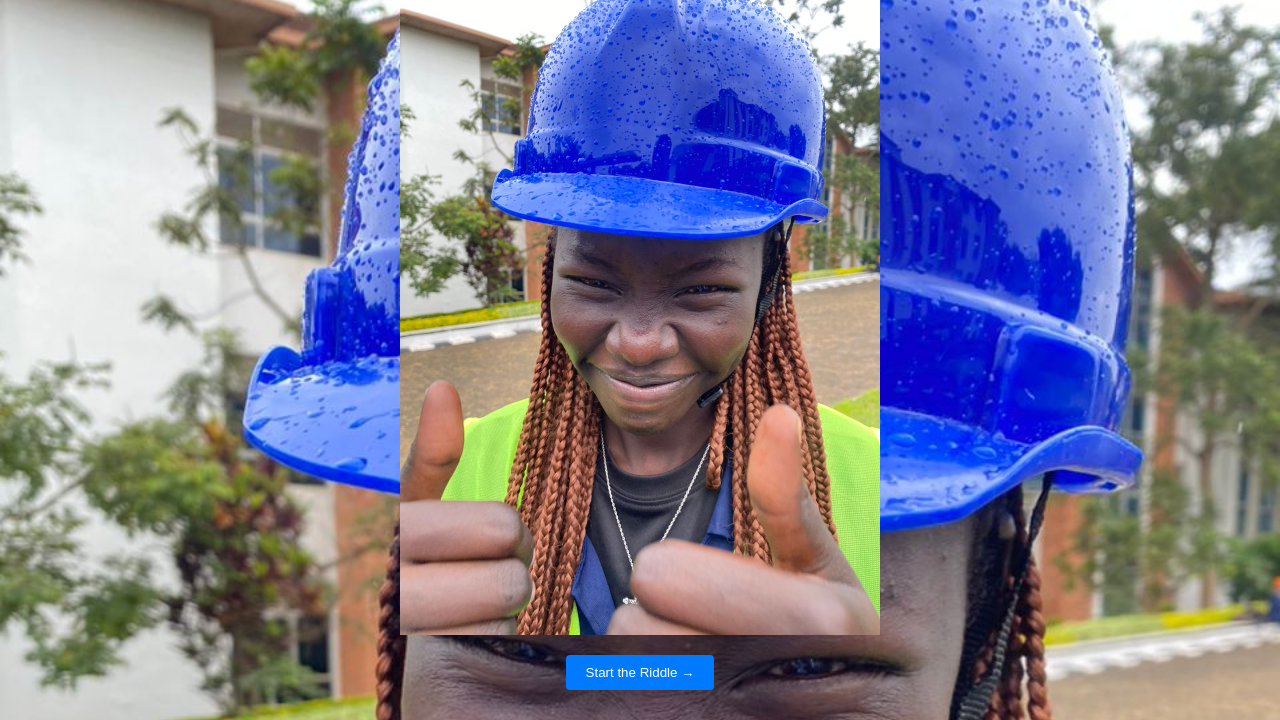
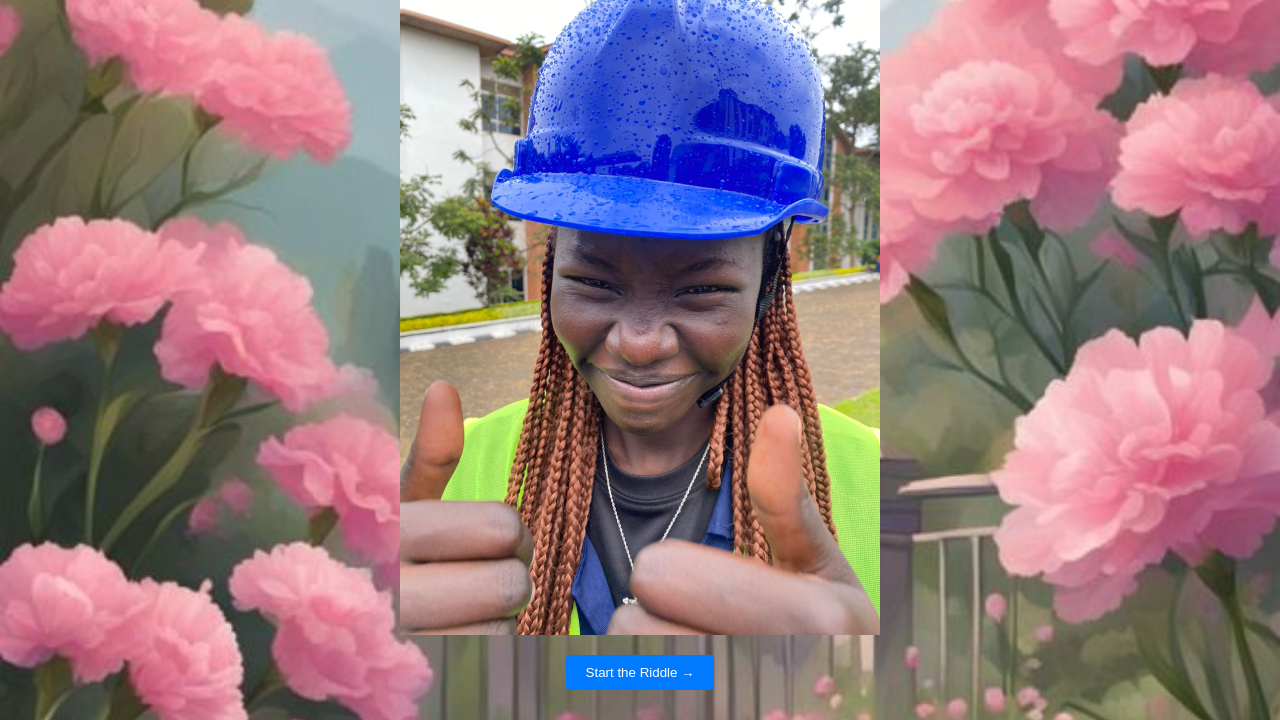
Before and after one commit to Atemmanut2001/Prototype, a plain HTML site: page index.html in a window 1280 px wide. Shown: the part 117-837 px from the top of the page. Drawn offline with Linux system fonts and the light colour scheme.

Commit message:
Add files via upload

```diff
--- a/SB.css
+++ b/SB.css
@@ -2,7 +2,11 @@ body {
     font-family: Arial, sans-serif;
     margin: 0;
     padding: 0;
-    background-color: #f0f0f0;
+    background: url('pinkg.jpeg') repeat;
+    background-size: cover; /* Ensure the background covers the entire screen */
+    background-attachment: fixed; /* Fix the background to maintain its position during scrolling */
+    background-color: #f0f0f0; /* Fallback background color */
+    color: #000; /* Set text color to black for better visibility */
 }
 
 .container {
@@ -47,11 +51,3 @@ button:hover {
 button.redirecting {
     background-color: #ccc; /* Change button color */
 }
-
-/* Additional styles for index.html background */
-body {
-    background: url('Helmet.jpg') repeat;
-    background-size: cover; /* Ensure the background covers the entire screen */
-    background-attachment: fixed; /* Fix the background to maintain its position during scrolling */
-    color: #000; /* Set text color to black for better visibility */
-}
```
Also changed, not shown: index.html (line endings or trailing spaces).
